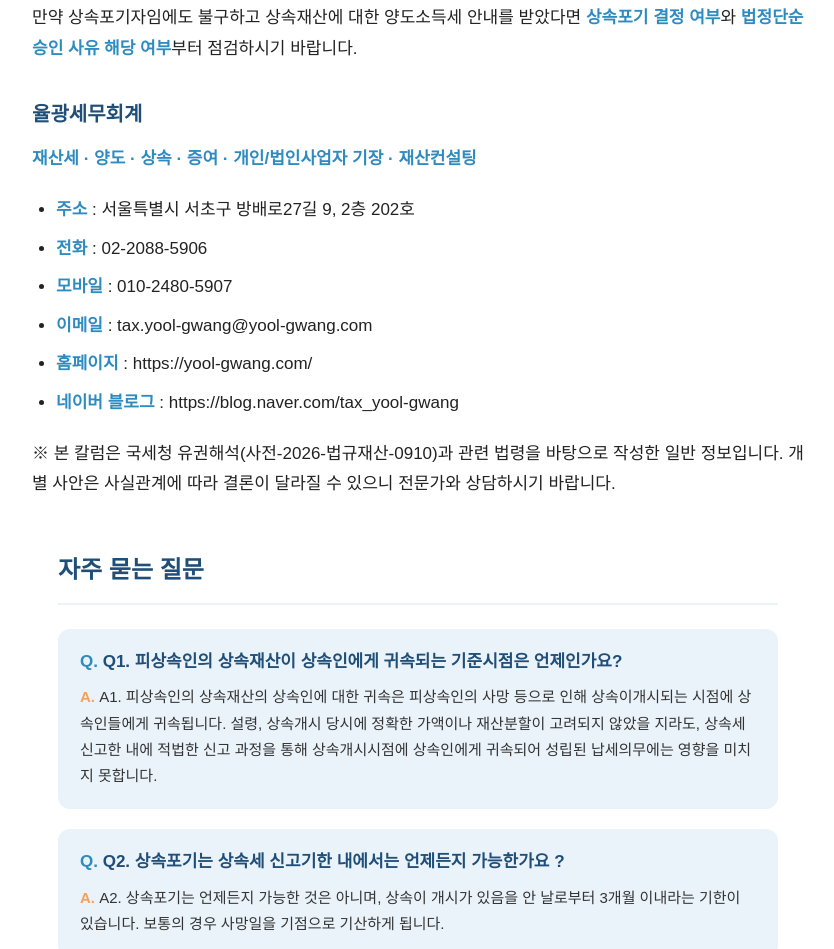
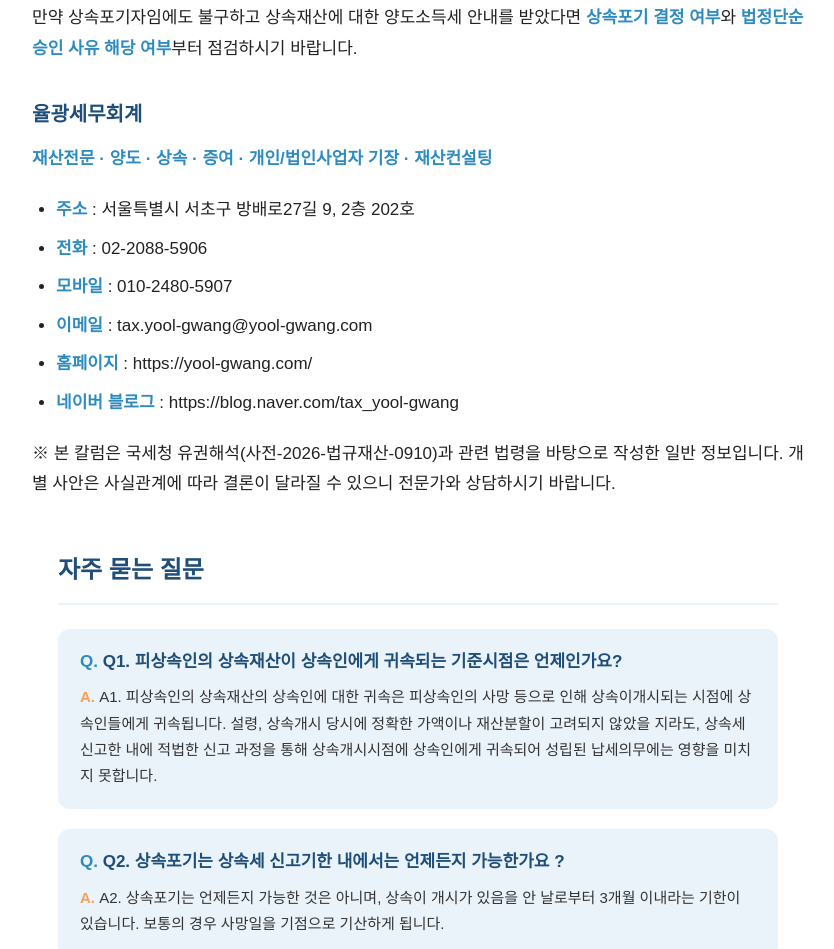
Before and after one commit to tax-yg/yool-gwang, an Eleventy site: page tax-column/inheritance-tax/2026-10-10-0208/index.md in a window 1280 px wide. Shown: the part 2230-3179 px from the top of the page, without its empty margins (222-1056 px from the left). Built offline with nearby package versions, Linux system fonts and the light colour scheme; Eleventy itself is replaced by a stand-in of ours; files that its build step writes are made by us from their sources.

Commit message:
Update 세무 칼럼 “inheritance-tax/2026-10-10-0208/index”

```diff
--- a/tax-column/inheritance-tax/2026-10-10-0208/index.md
+++ b/tax-column/inheritance-tax/2026-10-10-0208/index.md
@@ -63,7 +63,7 @@ faq:
 
 ### 율광세무회계
 
-**재산세 · 양도 · 상속 · 증여 · 개인/법인사업자 기장 · 재산컨설팅**
+**재산전문 · 양도 · 상속 · 증여 · 개인/법인사업자 기장 · 재산컨설팅**
 
 * **주소** : 서울특별시 서초구 방배로27길 9, 2층 202호
 * **전화** : 02-2088-5906
```
